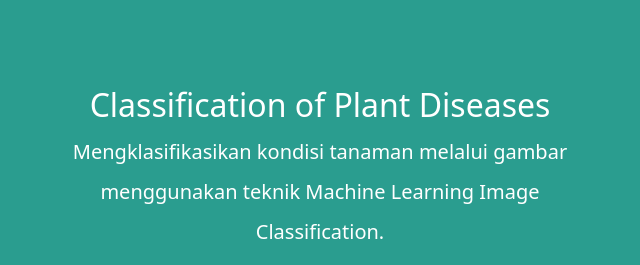
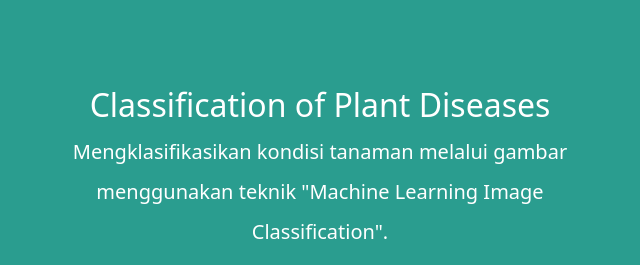
Before and after one commit to Daffarr/Capstone-Project-HealPlant, a plain HTML site: page index.html in a window 1280 px wide. Shown: the part 190-455 px from the top of the page, 41-681 px from the left. Drawn offline with Linux system fonts and the light colour scheme.

Commit message:
Update(1)

```diff
--- a/index.html
+++ b/index.html
@@ -30,8 +30,8 @@
             <section class="col-lg-6 col-12 m-auto text-center">
                 <h2>Classification of Plant Diseases</h2>
                 <p class="fs-5 lh-lg">
-                    Mengklasifikasikan kondisi tanaman melalui gambar menggunakan teknik Machine Learning Image
-                    Classification.
+                    Mengklasifikasikan kondisi tanaman melalui gambar menggunakan teknik "Machine Learning Image
+                    Classification".
                 </p>
                 <a href="#content" class="btn btn-lg btn-outline-light" type="button">Coba Sekarang</a>
             </section>
```
